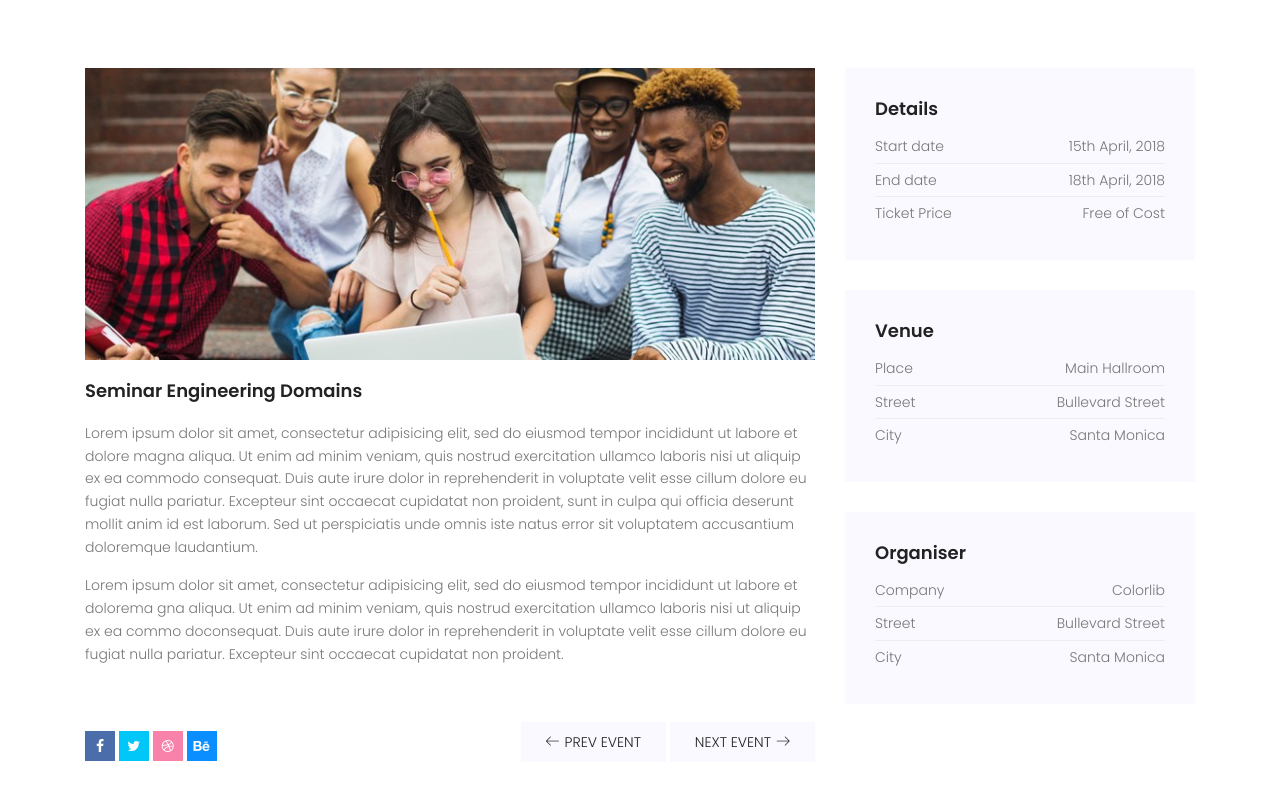
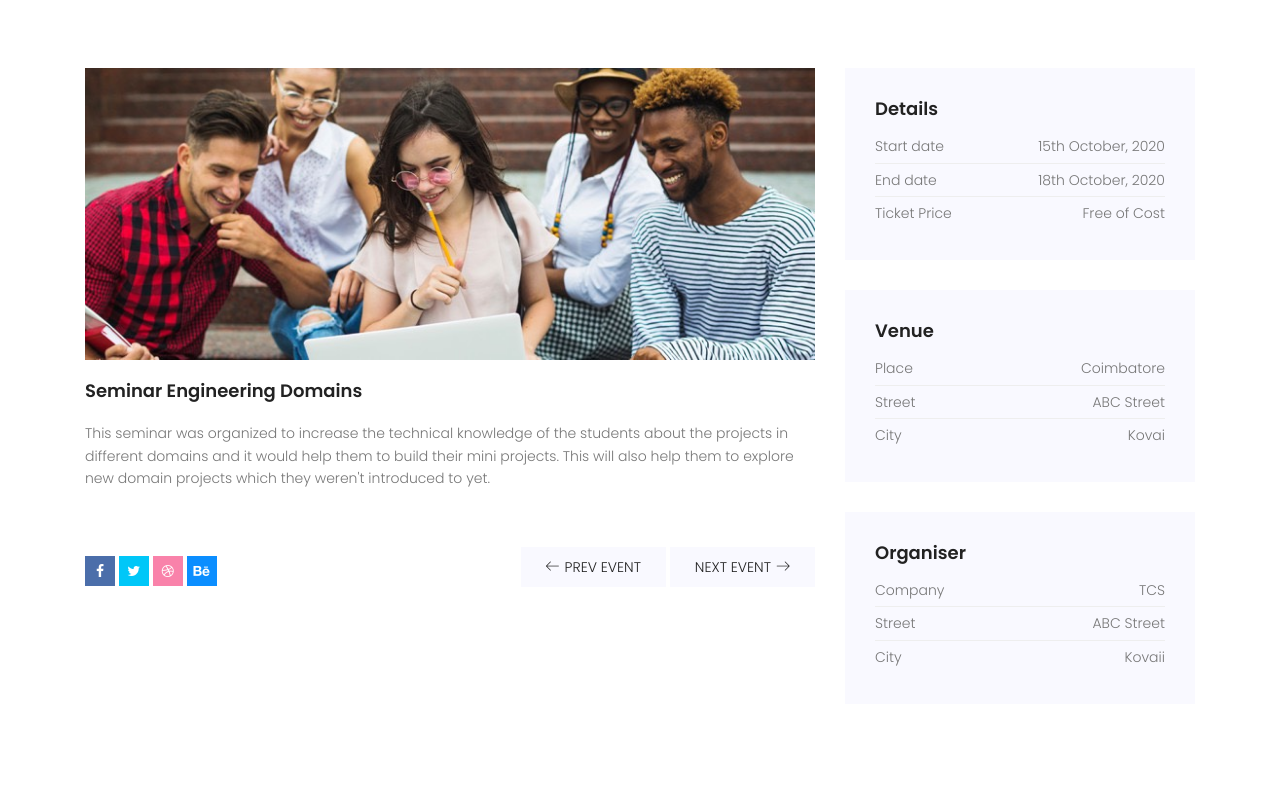
Before and after one commit to Dinakaran-R/education-info, a plain HTML site: page event-seminar.html in a window 1280 px wide. Shown: the part 432-1232 px from the top of the page. Drawn offline with nearby package versions, Linux system fonts and the light colour scheme; some packages are replaced by stand-ins of ours.

Commit message:
Update event-seminar.html

```diff
--- a/event-seminar.html
+++ b/event-seminar.html
@@ -98,11 +98,8 @@
 									<h4>Seminar Engineering Domains</h4>
 								</a>
 								<p>
-									Lorem ipsum dolor sit amet, consectetur adipisicing elit, sed do eiusmod tempor incididunt ut labore et dolore magna aliqua. Ut enim ad minim veniam, quis nostrud exercitation ullamco laboris nisi ut aliquip ex ea commodo consequat. Duis aute irure dolor in reprehenderit in voluptate velit esse cillum dolore eu fugiat nulla pariatur. Excepteur sint occaecat cupidatat non proident, sunt in culpa qui officia deserunt mollit anim id est laborum. Sed ut perspiciatis unde omnis iste natus error sit voluptatem accusantium doloremque laudantium.
-								</p>
-								<p>
-									Lorem ipsum dolor sit amet, consectetur adipisicing elit, sed do eiusmod tempor incididunt ut labore et dolorema gna aliqua. Ut enim ad minim veniam, quis nostrud exercitation ullamco laboris nisi ut aliquip ex ea commo doconsequat. Duis aute irure dolor in reprehenderit in voluptate velit esse cillum dolore eu fugiat nulla pariatur. Excepteur sint occaecat cupidatat non proident.
-								</p>
+									This seminar was organized to increase the technical knowledge of the students about the projects in different domains and it would help them to build their mini projects. This will also help them to explore new domain projects which they weren't introduced to yet.</p>
+
 							</div>
 							<div class="social-nav row no-gutters">
 								<div class="col-lg-6 col-md-6 ">
@@ -125,11 +122,11 @@
 								<ul class="mt-10">
 									<li class="justify-content-between d-flex">
 										<span>Start date</span>
-										<span>15th April, 2018</span>
+										<span>15th October, 2020</span>
 									</li>
 									<li class="justify-content-between d-flex">
 										<span>End date</span>
-										<span>18th April, 2018</span>
+										<span>18th October, 2020</span>
 									</li>
 									<li class="justify-content-between d-flex">
 										<span>Ticket Price</span>
@@ -142,15 +139,15 @@
 								<ul class="mt-10">
 									<li class="justify-content-between d-flex">
 										<span>Place</span>
-										<span>Main Hallroom</span>
+										<span>Coimbatore</span>
 									</li>
 									<li class="justify-content-between d-flex">
 										<span>Street</span>
-										<span>Bullevard Street</span>
+										<span>ABC Street</span>
 									</li>
 									<li class="justify-content-between d-flex">
 										<span>City</span>
-										<span>Santa Monica</span>
+										<span>Kovai</span>
 									</li>
 								</ul>
 							</div>
@@ -159,15 +156,15 @@
 								<ul class="mt-10">
 									<li class="justify-content-between d-flex">
 										<span>Company</span>
-										<span>Colorlib</span>
+										<span>TCS</span>
 									</li>
 									<li class="justify-content-between d-flex">
 										<span>Street</span>
-										<span>Bullevard Street</span>
+										<span>ABC Street</span>
 									</li>
 									<li class="justify-content-between d-flex">
 										<span>City</span>
-										<span>Santa Monica</span>
+										<span> Kovaii</span>
 									</li>
 								</ul>
 							</div>
```
